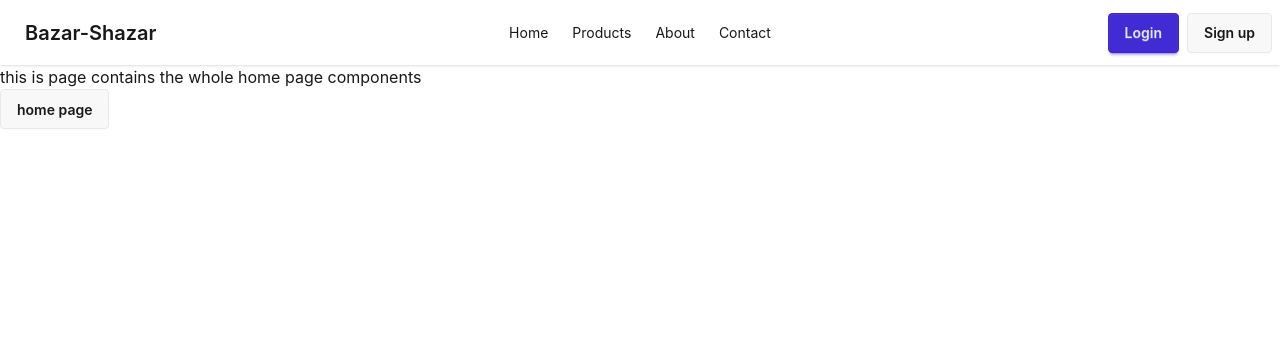
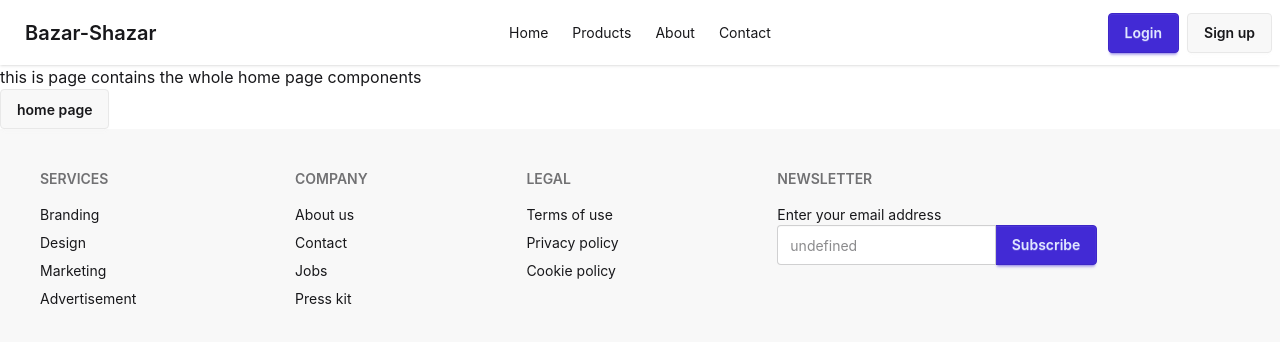
Before and after one commit to ARIJSAYEED/bazar-shazar-client, a React (Vite) app: page / in a window 1280 px wide. Shown: the top 342 px of the page. Built offline with nearby package versions, Linux system fonts and the light colour scheme; no server answers.

Commit message:
made changes to product card and added demo footer

```diff
--- /dev/null
+++ b/src/components/reuseable-components/Footer.jsx
@@ -0,0 +1,44 @@
+import { useUser } from "@clerk/react";
+
+export const Footer = () => {
+  const { user } = useUser();
+  const userEmail = user?.primaryEmailAddress?.emailAddress;
+  return (
+    <footer className="footer sm:footer-horizontal bg-base-200 text-base-content p-10">
+      <nav>
+        <h6 className="footer-title">Services</h6>
+        <a className="link link-hover">Branding</a>
+        <a className="link link-hover">Design</a>
+        <a className="link link-hover">Marketing</a>
+        <a className="link link-hover">Advertisement</a>
+      </nav>
+      <nav>
+        <h6 className="footer-title">Company</h6>
+        <a className="link link-hover">About us</a>
+        <a className="link link-hover">Contact</a>
+        <a className="link link-hover">Jobs</a>
+        <a className="link link-hover">Press kit</a>
+      </nav>
+      <nav>
+        <h6 className="footer-title">Legal</h6>
+        <a className="link link-hover">Terms of use</a>
+        <a className="link link-hover">Privacy policy</a>
+        <a className="link link-hover">Cookie policy</a>
+      </nav>
+      <form>
+        <h6 className="footer-title">Newsletter</h6>
+        <fieldset className="w-80">
+          <label>Enter your email address</label>
+          <div className="join">
+            <input
+              type="text"
+              placeholder={`${userEmail}`}
+              className="input join-item"
+            />
+            <button className="btn btn-primary join-item">Subscribe</button>
+          </div>
+        </fieldset>
+      </form>
+    </footer>
+  );
+};
--- /dev/null
+++ b/src/components/reuseable-components/ProductCard.jsx
@@ -0,0 +1,76 @@
+import { Boxes, ImageIcon, Tag, UserRound } from "lucide-react";
+import { Link } from "react-router";
+
+const ProductCard = ({ product }) => {
+  return (
+    <div className="group overflow-hidden rounded-2xl border border-base-300 bg-base-100 shadow-sm transition hover:-translate-y-0.5 hover:shadow-md">
+      <div className="flex h-40 items-center justify-center border-b border-base-200 bg-base-200">
+        {product.image ? (
+          <img
+            src={product.image}
+            alt={product.productName}
+            className="h-full w-full object-cover"
+            onError={(e) => {
+              e.currentTarget.style.display = "none";
+              e.currentTarget.nextSibling.style.display = "flex";
+            }}
+          />
+        ) : null}
+        <div
+          className="flex h-full w-full items-center justify-center"
+          style={{ display: product.image ? "none" : "flex" }}
+        >
+          <ImageIcon size={26} className="text-base-content/30" />
+        </div>
+      </div>
+
+      <div className="p-4">
+        <div className="flex items-start justify-between gap-2">
+          <Link
+            to={`http://localhost:5173/products/${product._id}`}
+            className="cursor-pointer"
+          >
+            <h2 className="font-semibold text-base-content capitalize hover:text-blue-500 hover:underline">
+              {product.productName}
+            </h2>
+          </Link>
+          {product.price && (
+            <span className="whitespace-nowrap font-semibold text-primary">
+              ${product.price}
+            </span>
+          )}
+        </div>
+
+        {product.description && (
+          <p className="mt-1 line-clamp-2 text-sm text-base-content/60">
+            {product.description}
+          </p>
+        )}
+
+        <div className="mt-3 flex flex-wrap items-center gap-2">
+          {product.category && (
+            <span className="badge badge-ghost gap-1">
+              <Tag size={12} />
+              {product.category}
+            </span>
+          )}
+          {product.stock && (
+            <span className="badge badge-ghost gap-1">
+              <Boxes size={12} />
+              {product.stock}
+            </span>
+          )}
+        </div>
+
+        {product.ownerName && (
+          <div className="mt-4 flex items-center gap-1.5 border-t border-base-200 pt-3 text-xs text-base-content/50">
+            <UserRound size={13} />
+            {product.ownerName}
+          </div>
+        )}
+      </div>
+    </div>
+  );
+};
+
+export default ProductCard;
--- a/src/layouts/MainLayout.jsx
+++ b/src/layouts/MainLayout.jsx
@@ -1,11 +1,13 @@
 import { Outlet } from "react-router";
 import NavBar from "../components/reuseable-components/NavBar";
+import { Footer } from "../components/reuseable-components/Footer";
 
 const MainLayout = () => {
   return (
     <div className="max-w-7xl mx-auto">
       <NavBar></NavBar>
       <Outlet></Outlet>
+      <Footer></Footer>
     </div>
   );
 };
--- a/src/pages/ProductDetailsPage.jsx
+++ b/src/pages/ProductDetailsPage.jsx
@@ -26,14 +26,7 @@
     axios
       .get(`http://localhost:3000/products/${id}`)
       .then((res) => {
-        // console.log(res.data);
         setProduct(res.data);
-        // if (res.data.acknowledged == true) {
-        //   toast.success("Successfully Deleted the Product!");
-        //   setProducts((prevProducts) =>
-        //     prevProducts.filter((product) => product._id !== id),
-        //   );
-        // }
       })
       .catch((err) => {
         console.log(err);
@@ -111,7 +104,7 @@
                 )}
               </div>
 
-              <h1 className="text-2xl font-semibold text-base-content">
+              <h1 className="text-2xl font-semibold text-base-content capitalize">
                 {product.productName}
               </h1>
 
--- a/src/pages/ProductPage.jsx
+++ b/src/pages/ProductPage.jsx
@@ -1,15 +1,8 @@
 import axios from "axios";
 import { useEffect, useState } from "react";
-import {
-  Store,
-  ImageIcon,
-  Tag,
-  Boxes,
-  UserRound,
-  PackageSearch,
-} from "lucide-react";
+import { Store, PackageSearch } from "lucide-react";
 import Loading from "../components/reuseable-components/Loading";
-import { Link } from "react-router";
+import ProductCard from "../components/reuseable-components/ProductCard";
 
 const ProductPage = () => {
   const [products, setProducts] = useState([]);
@@ -46,15 +39,13 @@
           </div>
           <button className="btn btn-outline gap-2">
             <Store size={16} />
-            Product-Page
+            Cart
           </button>
         </div>
 
         {/* Content */}
         {loading ? (
           <div>
-            {/* <span className="loading loading-spinner loading-md text-primary"></span>
-            <p className="text-sm text-base-content/50">Fetching products…</p> */}
             <Loading></Loading>
           </div>
         ) : products.length === 0 ? (
@@ -66,78 +57,12 @@
             </p>
           </div>
         ) : (
-          <div className="grid grid-cols-1 gap-5 sm:grid-cols-2 lg:grid-cols-3">
+          <div className="grid grid-cols-1 gap-5 sm:grid-cols-2 lg:grid-cols-4">
             {products.map((product, i) => (
-              <div
+              <ProductCard
                 key={product._id ?? i}
-                className="group overflow-hidden rounded-2xl border border-base-300 bg-base-100 shadow-sm transition hover:-translate-y-0.5 hover:shadow-md"
-              >
-                <div className="flex h-40 items-center justify-center border-b border-base-200 bg-base-200">
-                  {product.image ? (
-                    <img
-                      src={product.image}
-                      alt={product.productName}
-                      className="h-full w-full object-cover"
-                      onError={(e) => {
-                        e.currentTarget.style.display = "none";
-                        e.currentTarget.nextSibling.style.display = "flex";
-                      }}
-                    />
-                  ) : null}
-                  <div
-                    className="flex h-full w-full items-center justify-center"
-                    style={{ display: product.image ? "none" : "flex" }}
-                  >
-                    <ImageIcon size={26} className="text-base-content/30" />
-                  </div>
-                </div>
-
-                <div className="p-4">
-                  <div className="flex items-start justify-between gap-2">
-                    <Link
-                      to={`http://localhost:5173/products/${product._id}`}
-                      className="cursor-pointer hover:text-blue-400"
-                    >
-                      <h2 className="font-semibold text-base-content">
-                        {product.productName}
-                      </h2>
-                    </Link>
-                    {product.price && (
-                      <span className="whitespace-nowrap font-semibold text-primary">
-                        ${product.price}
-                      </span>
-                    )}
-                  </div>
-
-                  {product.description && (
-                    <p className="mt-1 line-clamp-2 text-sm text-base-content/60">
-                      {product.description}
-                    </p>
-                  )}
-
-                  <div className="mt-3 flex flex-wrap items-center gap-2">
-                    {product.category && (
-                      <span className="badge badge-ghost gap-1">
-                        <Tag size={12} />
-                        {product.category}
-                      </span>
-                    )}
-                    {product.stock && (
-                      <span className="badge badge-ghost gap-1">
-                        <Boxes size={12} />
-                        {product.stock}
-                      </span>
-                    )}
-                  </div>
-
-                  {product.ownerName && (
-                    <div className="mt-4 flex items-center gap-1.5 border-t border-base-200 pt-3 text-xs text-base-content/50">
-                      <UserRound size={13} />
-                      {product.ownerName}
-                    </div>
-                  )}
-                </div>
-              </div>
+                product={product}
+              ></ProductCard>
             ))}
           </div>
         )}
```
